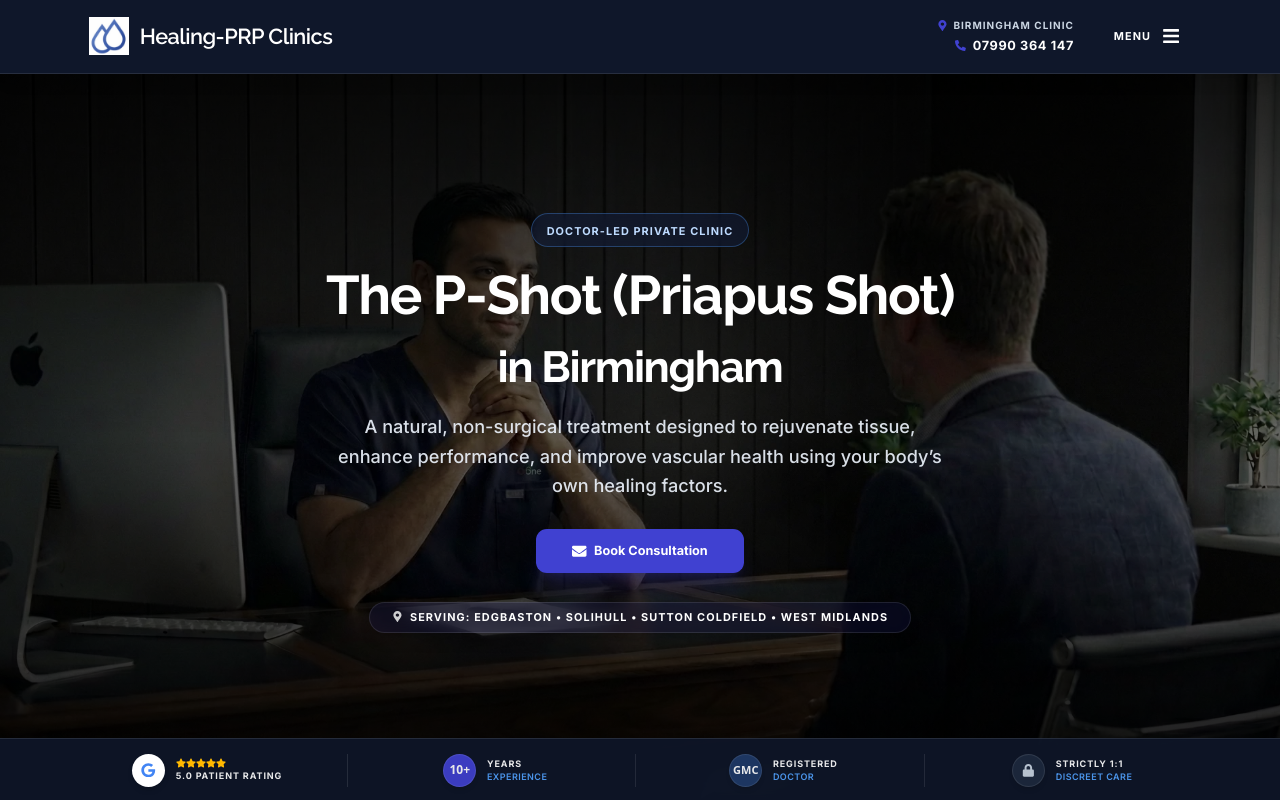
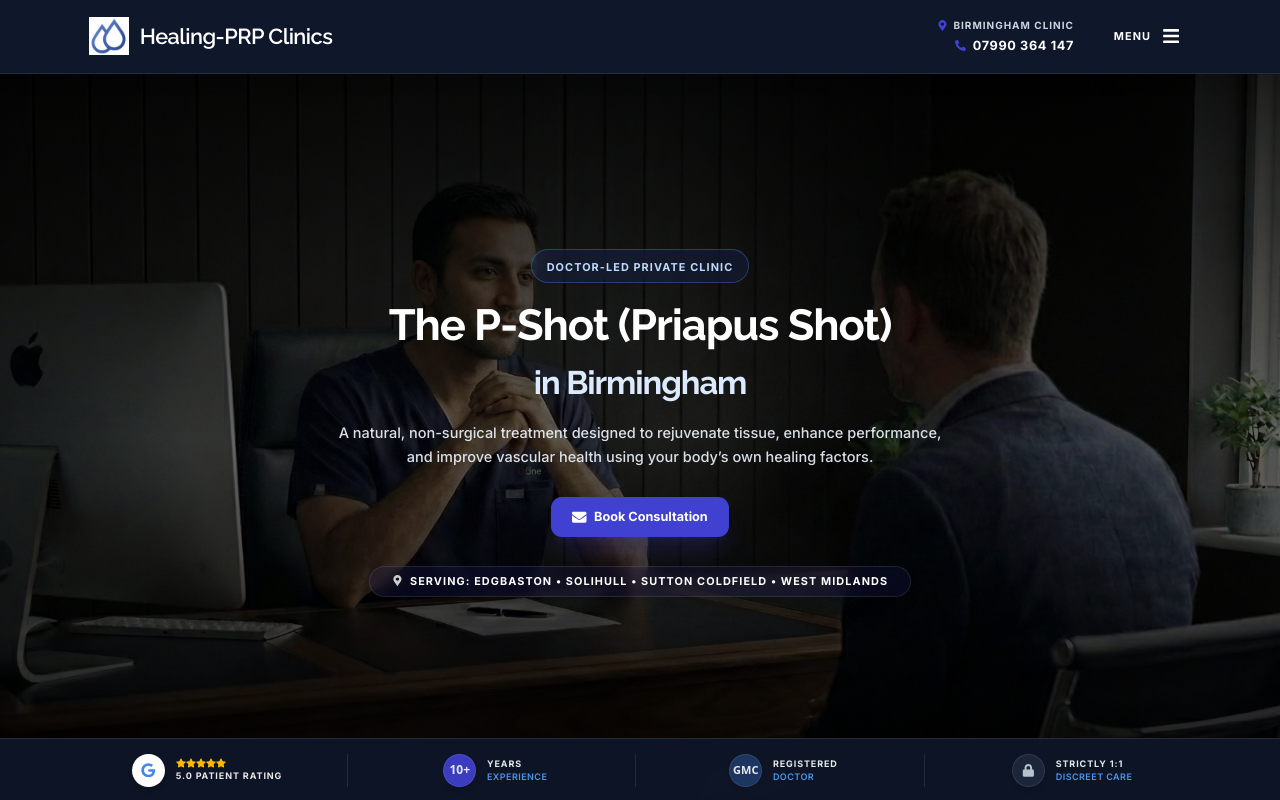
Before and after one commit to binithekid/Healing-PRP-Clinics-Preview, a Next.js app: page /birmingham/p-shot in a window 1280 px wide. Shown: the top 800 px of the page. Built offline with nearby package versions, Linux system fonts and the light colour scheme.

Commit message:
Update PShotClient.tsx

```diff
--- a/src/components/pages/PShotClient.tsx
+++ b/src/components/pages/PShotClient.tsx
@@ -68,22 +68,6 @@ export default function PShotClient({
   // --- ACTION HANDLER ---
   const handleAction = (e: React.MouseEvent) => {
     e.preventDefault();
-
-    // --- NEW GA4 CONVERSION TRACKING (Strict TypeScript Compliant) ---
-    if (typeof window !== "undefined") {
-      // Safely tell TypeScript that window might have a gtag function
-      const w = window as Window & { gtag?: (...args: unknown[]) => void };
-
-      if (w.gtag) {
-        w.gtag("event", "generate_lead", {
-          event_category: "engagement",
-          event_label: "opened_contact_drawer",
-          page_path: window.location.pathname,
-        });
-      }
-    }
-    // -----------------------------------------------------------------
-
     window.dispatchEvent(new CustomEvent("open-contact-drawer"));
     setTimeout(() => {
       const section = document.getElementById("contact-form-section");
@@ -185,6 +169,8 @@ export default function PShotClient({
     <>
       {/* --- HERO SECTION --- */}
       <div className="relative md:h-[calc(100vh-4rem)] pb-5 md:pb-0 lg:h-[calc(100vh-5rem)] overflow-hidden flex items-center justify-center bg-black">
+
+        {/* 1. Background */}
         <div className="absolute inset-0 z-0">
           <div className="absolute inset-0 bg-black/60 z-10" />
           <div className="absolute inset-0 bg-gradient-to-b from-black/70 via-transparent to-black/80 z-10" />
@@ -196,10 +182,9 @@ export default function PShotClient({
           />
         </div>
 
-        {/* FIXED: Added md:pb-24 to push content above the trust badge footer */}
+        {/* 2. Main Content */}
         <div className="relative z-20 w-full max-w-5xl mx-auto px-4 sm:px-6 lg:px-8 text-center pt-16 md:pb-24">
 
-          {/* NEW: Top Sleek Badge */}
           <motion.div
             custom={0}
             initial="hidden"
@@ -215,10 +200,10 @@ export default function PShotClient({
             initial="hidden"
             animate={isLoaded ? "visible" : "hidden"}
             variants={fadeUpVariants}
-            className="md:text-6xl text-4xl font-bold font-raleway text-white leading-tight mb-4 tracking-tight"
+            className="text-3xl md:text-4xl lg:text-5xl font-bold font-raleway text-white leading-tight mb-4 tracking-tight"
           >
             The P-Shot (Priapus Shot)<br className="hidden sm:block" />
-            <span className="md:text-5xl text-3xl">in {locationName}</span>
+            <span className="text-xl md:text-3xl lg:text-4xl text-blue-100">in {locationName}</span>
           </motion.h1>
 
           <motion.p
@@ -226,7 +211,7 @@ export default function PShotClient({
             initial="hidden"
             animate={isLoaded ? "visible" : "hidden"}
             variants={fadeUpVariants}
-            className="mt-2 text-base md:text-xl text-blue-50/90 font-inter leading-relaxed max-w-2xl mx-auto mb-8 font-medium"
+            className="mt-4 text-sm md:text-base text-blue-50/90 font-inter leading-relaxed max-w-2xl mx-auto mb-8 font-medium"
           >
             A natural, non-surgical treatment designed to rejuvenate tissue,
             enhance performance, and improve vascular health using your body’s own healing factors.
@@ -241,7 +226,7 @@ export default function PShotClient({
           >
             <button
               onClick={handleAction}
-              className="px-10 py-3.5 flex items-center justify-center text-sm cursor-pointer bg-[#4041d1] hover:bg-[#2a2bb8] text-white rounded-xl font-bold transition-all duration-300 gap-2 shadow-xl shadow-[#4041d1]/20 active:scale-95 font-inter"
+              className="px-6 py-3 flex items-center justify-center text-sm cursor-pointer bg-[#4041d1] hover:bg-[#2a2bb8] text-white rounded-xl font-bold transition-all duration-300 gap-2 shadow-xl shadow-[#4041d1]/20 active:scale-95 font-inter"
             >
               <FaEnvelope className="w-4 h-4" /> Book Consultation
             </button>
@@ -259,12 +244,11 @@ export default function PShotClient({
           </motion.div>
         </div>
 
-        {/* --- HERO TRUST BADGES (LOWER BORDER) --- */}
+        {/* 3. Hero Trust Badges (LOWER BORDER) */}
         <div className={`md:block absolute hidden bottom-0 left-0 right-0 bg-[#0f172a]/90 backdrop-blur-md border-t border-white/10 transition-all duration-1000 ${isLoaded ? "opacity-100 translate-y-0" : "opacity-0 translate-y-8"}`}>
           <div className="px-2 py-4 max-w-7xl mx-auto">
             <div className="grid grid-cols-4 gap-2 divide-x divide-white/10">
 
-              {/* 1. Google 5-Star Link */}
               <a href="#reviews" onClick={(e) => {
                 e.preventDefault();
                 document.getElementById('reviews-section')?.scrollIntoView({ behavior: 'smooth' });
@@ -284,7 +268,6 @@ export default function PShotClient({
                 </div>
               </a>
 
-              {/* 2. Experience Badge */}
               <div className="flex justify-center items-center px-2 opacity-90 hover:opacity-100 transition-opacity">
                 <div className="flex items-center gap-3">
                   <div className="w-9 h-9 bg-[#4041d1] rounded-full flex items-center justify-center text-white font-bold text-[12px] shadow-md border border-white/10">
@@ -297,7 +280,6 @@ export default function PShotClient({
                 </div>
               </div>
 
-              {/* 3. GMC Badge */}
               <div className="flex justify-center items-center px-2 opacity-90 hover:opacity-100 transition-opacity">
                 <div className="flex items-center gap-3">
                   <div className="w-9 h-9 bg-[#1f3a68] rounded-full flex items-center justify-center text-white font-bold text-[11px] shadow-md border border-white/10">
@@ -310,7 +292,6 @@ export default function PShotClient({
                 </div>
               </div>
 
-              {/* 4. Privacy & Discreet Care */}
               <div className="flex justify-center items-center px-2 opacity-90 hover:opacity-100 transition-opacity">
                 <div className="flex items-center gap-3">
                   <div className="w-9 h-9 bg-slate-800 rounded-full flex items-center justify-center text-slate-300 shadow-md border border-white/10">
@@ -326,6 +307,7 @@ export default function PShotClient({
             </div>
           </div>
         </div>
+
       </div>
 
       {/* --- BENEFITS SECTION --- */}
```
